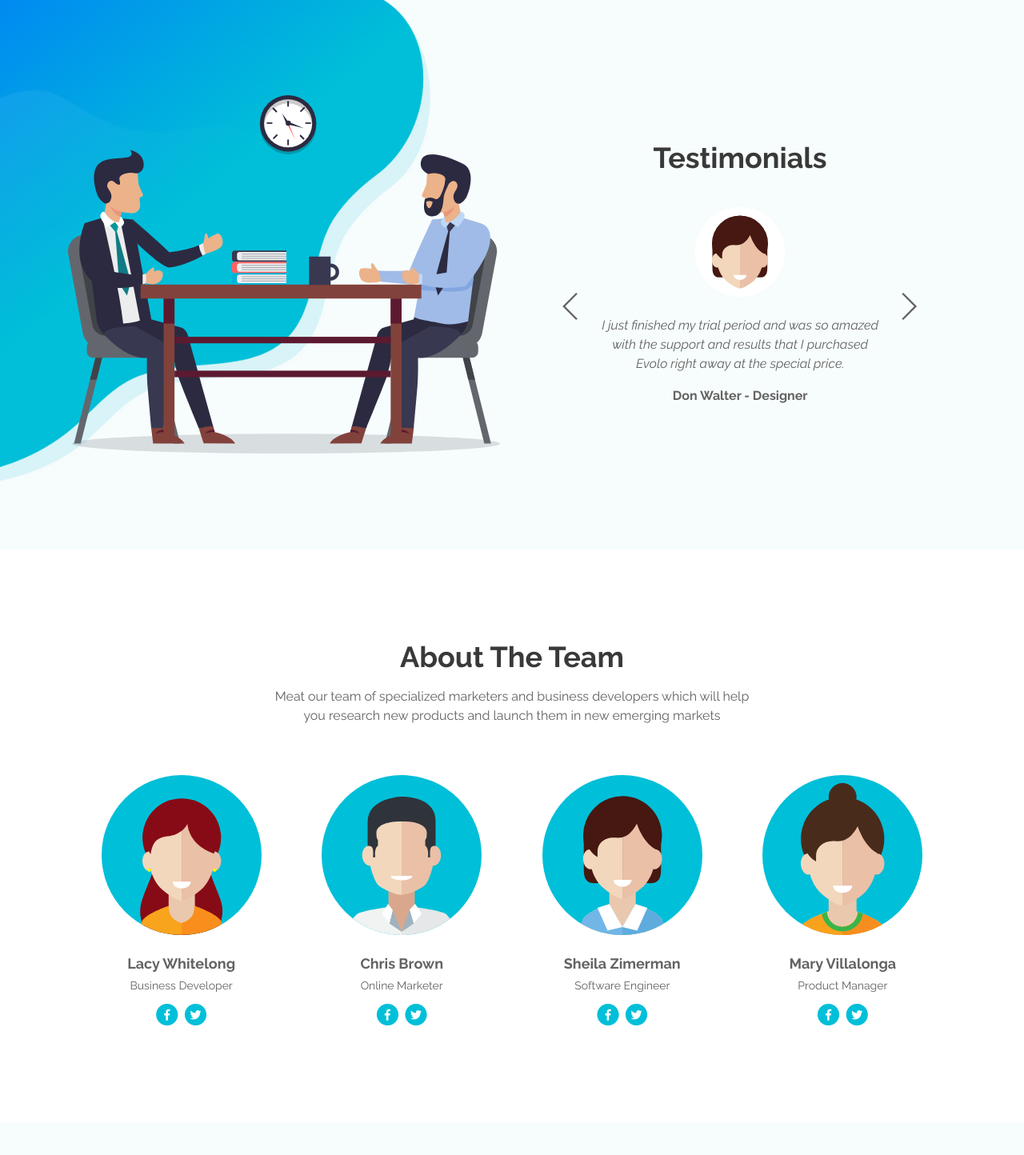
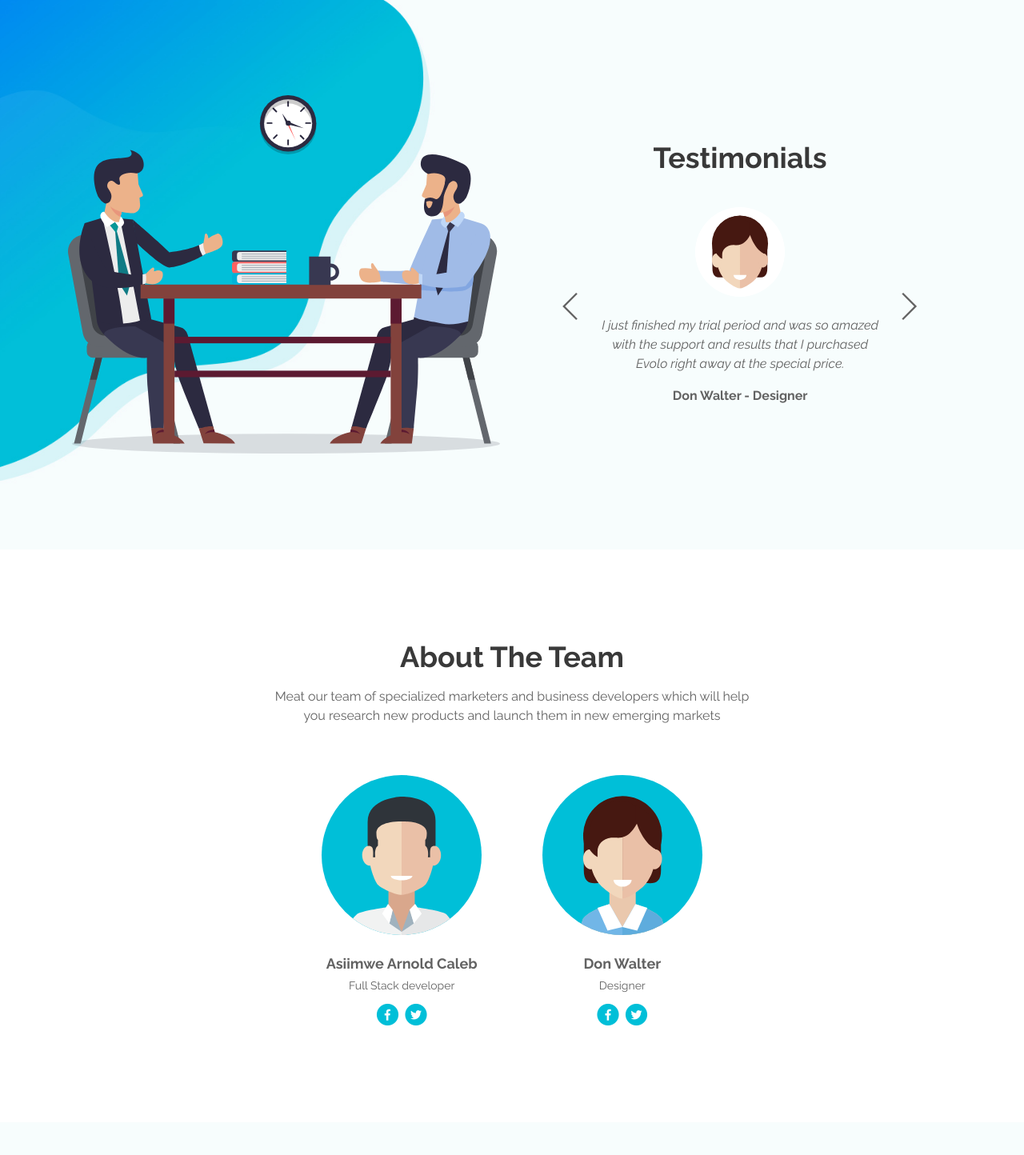
Before and after one commit to Arnold-Caleb/Landing, a Flask app: page / in a window 1280 px wide. Shown: the part 5056-6500 px from the top of the page at 80% size. Run offline with Flask 2, Linux system fonts and the light colour scheme; some libraries are stand-ins or nearby versions.

Commit message:
Modified

```diff
--- a/templates/index.html
+++ b/templates/index.html
@@ -368,7 +368,7 @@
                             <div class="card-subtitle">Just to see what can be achieved</div>
                             <hr class="cell-divide-hr">
                             <div class="price">
-                                <span class="currency">/=</span><span class="value">10000</span>
+                                <span class="currency">/=</span><span class="value">20000</span>
                                 <div class="frequency">monthly</div>
                             </div>
                             <hr class="cell-divide-hr">
@@ -441,7 +441,7 @@
                             <div class="card-subtitle">Must have for large companies</div>
                             <hr class="cell-divide-hr">
                             <div class="price">
-                                <span class="currency">/=</span><span class="value">100000</span>
+                                <span class="currency">/=</span><span class="value">80000</span>
                                 <div class="frequency">monthly</div>
                             </div>
                             <hr class="cell-divide-hr">
@@ -621,7 +621,7 @@
                                         <img class="card-image" src="{{ url_for('static', filename='images/testimonial-2.svg') }}" alt="alternative">
                                         <div class="card-body">
                                             <p class="testimonial-text">Evolo has always helped or startup to position itself in the highly competitive market of mobile applications. You will not regret using it!</p>
-                                            <p class="testimonial-author">Marsha Singer - Developer</p>
+                                            <p class="testimonial-author">Gabriel Semakalu - Developer</p>
                                         </div>
                                     </div>
                                 </div> <!-- end of swiper-slide -->
@@ -633,7 +633,7 @@
                                         <img class="card-image" src="{{ url_for('static', filename='images/testimonial-3.svg') }}" alt="alternative">
                                         <div class="card-body">
                                             <p class="testimonial-text">Love their services and was so amazed with the support and results that I purchased Evolo for two years in a row. They are awesome.</p>
-                                            <p class="testimonial-author">Roy Smith - Marketer</p>
+                                            <p class="testimonial-author">Rugadya Cosmas - Marketer</p>
                                         </div>
                                     </div>
                                 </div> <!-- end of swiper-slide -->
@@ -669,37 +669,15 @@
             <div class="row">
                 <div class="col-lg-12">
 
-                    <!-- Team Member -->
-                    <div class="team-member">
-                        <div class="image-wrapper">
-                            <img class="img-fluid" src="{{ url_for('static', filename='images/team-member-1.svg') }}" alt="alternative">
-                        </div> <!-- end of image-wrapper -->
-                        <p class="p-large"><strong>Lacy Whitelong</strong></p>
-                        <p class="job-title">Business Developer</p>
-                        <span class="social-icons">
-                            <span class="fa-stack">
-                                <a href="#your-link">
-                                    <i class="fas fa-circle fa-stack-2x facebook"></i>
-                                    <i class="fab fa-facebook-f fa-stack-1x"></i>
-                                </a>
-                            </span>
-                            <span class="fa-stack">
-                                <a href="#your-link">
-                                    <i class="fas fa-circle fa-stack-2x twitter"></i>
-                                    <i class="fab fa-twitter fa-stack-1x"></i>
-                                </a>
-                            </span>
-                        </span> <!-- end of social-icons -->
-                    </div> <!-- end of team-member -->
-                    <!-- end of team member -->
+
 
                     <!-- Team Member -->
                     <div class="team-member">
                         <div class="image-wrapper">
                             <img class="img-fluid" src="{{ url_for('static', filename='images/team-member-2.svg') }}" alt="alternative">
                         </div> <!-- end of image wrapper -->
-                        <p class="p-large"><strong>Chris Brown</strong></p>
-                        <p class="job-title">Online Marketer</p>
+                        <p class="p-large"><strong>Asiimwe Arnold Caleb</strong></p>
+                        <p class="job-title">Full Stack developer</p>
                         <span class="social-icons">
                             <span class="fa-stack">
                                 <a href="#your-link">
@@ -722,32 +700,8 @@
                         <div class="image-wrapper">
                             <img class="img-fluid" src="{{ url_for('static', filename='images/team-member-3.svg') }}" alt="alternative">
                         </div> <!-- end of image wrapper -->
-                        <p class="p-large"><strong>Sheila Zimerman</strong></p>
-                        <p class="job-title">Software Engineer</p>
-                        <span class="social-icons">
-                            <span class="fa-stack">
-                                <a href="#your-link">
-                                    <i class="fas fa-circle fa-stack-2x facebook"></i>
-                                    <i class="fab fa-facebook-f fa-stack-1x"></i>
-                                </a>
-                            </span>
-                            <span class="fa-stack">
-                                <a href="#your-link">
-                                    <i class="fas fa-circle fa-stack-2x twitter"></i>
-                                    <i class="fab fa-twitter fa-stack-1x"></i>
-                                </a>
-                            </span>
-                        </span> <!-- end of social-icons -->
-                    </div> <!-- end of team-member -->
-                    <!-- end of team member -->
-
-                    <!-- Team Member -->
-                    <div class="team-member">
-                        <div class="image-wrapper">
-                            <img class="img-fluid" src="{{ url_for('static', filename='images/team-member-4.svg') }}" alt="alternative">
-                        </div> <!-- end of image wrapper -->
-                        <p class="p-large"><strong>Mary Villalonga</strong></p>
-                        <p class="job-title">Product Manager</p>
+                        <p class="p-large"><strong>Don Walter</strong></p>
+                        <p class="job-title">Designer</p>
                         <span class="social-icons">
                             <span class="fa-stack">
                                 <a href="#your-link">
```
